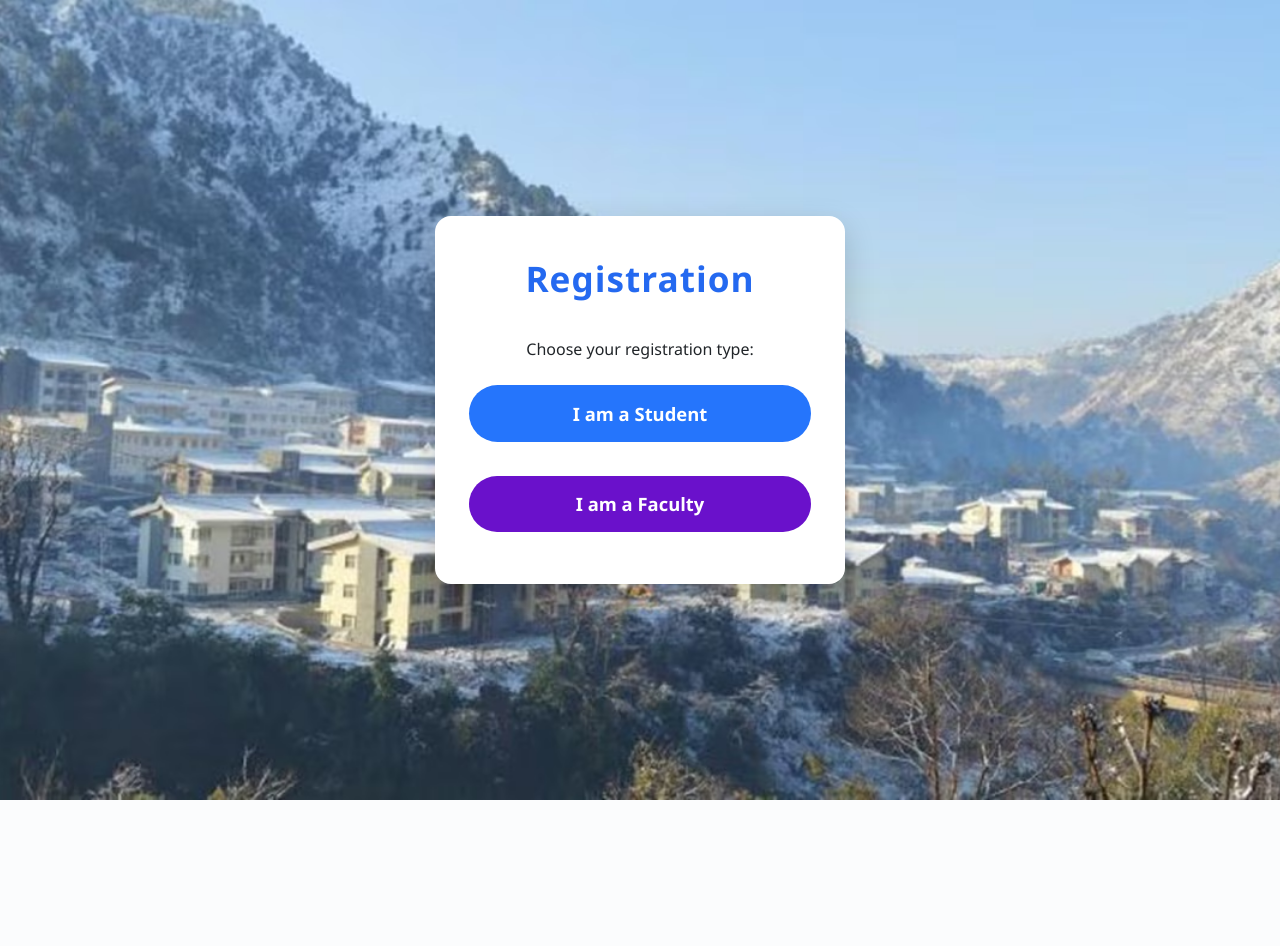
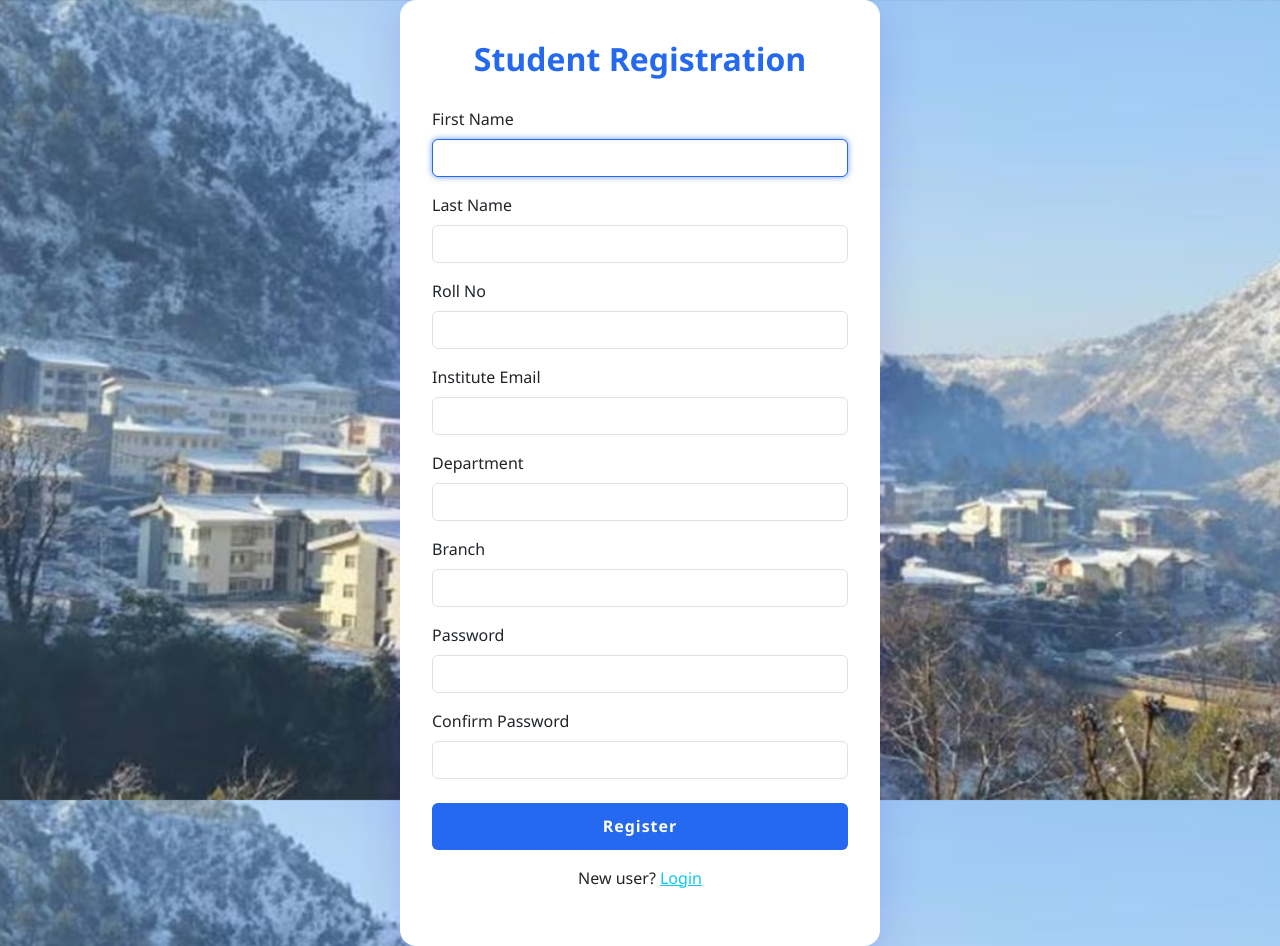
Before and after one commit to Chaudhary-IIT/Sootrank, a Django app: page /register/ in a window 1280 px wide. Before the commit the page ends 800 px from the top, so only its background shows below. Run offline with Django 5.2, Linux system fonts and the light colour scheme.

Commit message:
Login Register Page Completed

```diff
--- a/Registration/models.py
+++ b/Registration/models.py
@@ -11,7 +11,7 @@
     roll_no=models.CharField(max_length=10,unique=True)
     department=models.CharField(max_length=255)
     branch=models.CharField(max_length=255)
-    mobile_no=models.IntegerField(max_length=15, null=True)
+    mobile_no=models.IntegerField(null=True)
 
     def __str__(self):
         return self.roll_no
@@ -24,7 +24,7 @@
     password=models.CharField(max_length=255)
     faculty_id=models.CharField(max_length=10,unique=True)
     department=models.CharField(max_length=255)
-    mobile_no=models.IntegerField(max_length=15, null=True)
+    mobile_no=models.IntegerField(null=True)
 
     def __str__(self):
         return self.first_name+ " " +self.last_name
--- a/Sootrank/settings.py
+++ b/Sootrank/settings.py
@@ -79,7 +79,7 @@
         'ENGINE': 'django.db.backends.postgresql',
         'NAME': 'sootrank_db',
         'USER': 'sootrank_user',
-        'PASSWORD': 'yourpassword',
+        'PASSWORD': 'YO123#yo',
         'HOST': 'localhost',
         'PORT': '5432',
     }
--- a/Sootrank/urls.py
+++ b/Sootrank/urls.py
@@ -21,8 +21,17 @@
 urlpatterns = [
     path('admin/', admin.site.urls),
     path('',views.login),
+    path('login/', views.login, name='login'),
     path('register/',views.register),
-    path('register/student/',views.register_student),
-    path('register/faculty/',views.register_faculty),
-
+    path("students_dashboard/", views.students_dashboard, name="students_dashboard"),
+    # path("logout/", views.logout_view, name="logout"),
+    # path("catalog/", views.catalog, name="catalog"),
+    # path("select-courses/", views.select_courses, name="select_courses"),
+    # path("register-courses/", views.register_courses, name="register_courses"),
+    # path("profile/update/", views.profile_update, name="profile_update"),
+    # path("pay-fees/", views.pay_fees, name="pay_fees"),
+    # path("support/ticket/", views.support_ticket, name="support_ticket"),
+    # path("tickets/", views.tickets, name="tickets"),
+    # path("notifications/", views.notifications, name="notifications"),
+    # path("change-password/", views.change_password, name="change_password"),
 ]
--- a/Sootrank/views.py
+++ b/Sootrank/views.py
@@ -4,16 +4,40 @@
 from django.http import HttpResponse
 from django.shortcuts import redirect, render
 from Registration.models import Student, Faculty
-from django.contrib.auth.hashers import make_password
+from django.contrib.auth.hashers import make_password,check_password
+import re
 
 def login(request):
+    if request.method == "POST":
+        identifier = request.POST['identifier'].lower()   # could be roll_no OR email
+        password = request.POST['password']
+
+        try:
+            # Try matching roll_no first
+            if Student.objects.filter(roll_no=identifier).exists():
+                this_user = Student.objects.get(roll_no=identifier)
+            # If not roll_no, then check email
+            elif Student.objects.filter(email_id=identifier).exists():
+                this_user = Student.objects.get(email_id=identifier)
+            else:
+                messages.error(request, "Invalid Roll No/Email or Password")
+                return render(request, 'login.html')
+
+            # Now check password
+            if (check_password(password, this_user.password)):
+                return redirect("/students_dashboard/", roll_no=this_user.roll_no)
+            else:
+                messages.error(request, "Invalid Roll No/Email or Password")
+
+        except Student.DoesNotExist:
+            messages.error(request, "First Register Yourself")
+            return render(request, 'login.html')
+
     return render(request, 'login.html')
 
-def register(request):
-    return render(request,'register.html')
 
 
-def register_student(request):
+def register(request):
     if request.method=='POST':
         firstname=request.POST['firstname']
         lastname=request.POST['lastname']
@@ -25,47 +49,31 @@
         password2=request.POST['password2']
         hashed_password = make_password(password1)
 
-        try:
-            Student.objects.create(
-                first_name=firstname,
-                last_name=lastname,
-                email_id=email,
-                roll_no=roll_no,
-                password=hashed_password,
-                department=department,
-                branch=branch
-            )
-            messages.success(request, 'Registration successful! Please log in.')
-            return redirect('/')  # Redirect to login page or another page
-        except IntegrityError:
-            messages.error(request, "Student with this email or roll number already exists.")
-
-    return render(request, 'register_student.html')
+        pattern1=re.compile(r'^(?:B|b|V|v|D|d|IM|im|MB|mb)\d{5}$')
+        pattern2=re.compile(r'^(?:B|b|V|v|D|d|IM|im|MB|mb)\d{5}@students\.iitmandi\.ac\.in$')
 
 
-def register_faculty(request):
-    if request.method=='POST':
-        firstname=request.POST['firstname']
-        lastname=request.POST['lastname']
-        faculty_id=request.POST['faculty_id']
-        email=request.POST['email']
-        department=request.POST['department']
-        password1=request.POST['password1']
-        password2=request.POST['password2']
-        hashed_password = make_password(password1)
+        if(pattern1.match(roll_no) and pattern2.match(email) and (email[:len(roll_no)].lower()==roll_no.lower())):
 
-        try:
-            Faculty.objects.create(
-                first_name=firstname,
-                last_name=lastname,
-                email_id=email,
-                faculty_id=faculty_id,
-                password=hashed_password,
-                department=department
-            )
-            messages.success(request, 'Registration successful! Please log in.')
-            return redirect('/')  # Redirect to login page or another page
-        except IntegrityError:
-            messages.error(request, "Student with this email or roll number already exists.")
+            try:
+                Student.objects.create(
+                    first_name=firstname,
+                    last_name=lastname,
+                    email_id=email.lower(),
+                    roll_no=roll_no.lower(),
+                    password=hashed_password,
+                    department=department,
+                    branch=branch
+                )
+                messages.success(request, 'Registration successful! Please log in.')
+                return redirect('/')  # Redirect to login page or another page
+            except IntegrityError:
+                messages.error(request, "Student with this email or roll number already exists.")
+        else:
+            messages.error(request, "Invalid Roll No. or Institute Email")
 
-    return render(request, 'register_faculty.html')
+    return render(request, 'register.html')
+
+def students_dashboard(request):
+    # student = Student.objects.get(roll_no=roll_no)
+    return render(request,'students_dashboard.html')
--- a/templates/register.html
+++ b/templates/register.html
@@ -1,86 +1,152 @@
 {% load static %}
 <!DOCTYPE html>
 <html lang="en">
+
 <head>
     <meta charset="UTF-8" />
-    <title>Registration Type - Academic Automation</title>
+    <title>Student Registration - Academic Automation</title>
     <meta name="viewport" content="width=device-width, initial-scale=1" />
     <link href="https://cdn.jsdelivr.net/npm/bootstrap@5.3.3/dist/css/bootstrap.min.css" rel="stylesheet" />
+    <script src="https://cdn.jsdelivr.net/npm/bootstrap@5.0.2/dist/js/bootstrap.bundle.min.js"
+        integrity="sha384-MrcW6ZMFYlzcLA8Nl+NtUVF0sA7MsXsP1UyJoMp4YLEuNSfAP+JcXn/tWtIaxVXM"
+        crossorigin="anonymous"></script>
     <style>
         body {
             background: url("{% static 'images/IIT-Mandi-1200.avif' %}") no-repeat center center fixed;
             background-size: cover;
             min-height: 100vh;
+            font-family: 'Segoe UI', sans-serif;
             display: flex;
             align-items: center;
             justify-content: center;
-            font-family: 'Segoe UI', sans-serif;
         }
-        .select-card {
-            background: #fff;
+
+        .register-card {
+            background: white;
             border-radius: 1rem;
-            box-shadow: 0px 10px 30px rgba(0, 0, 0, 0.17);
-            padding: 2.3rem 2.1rem 2.1rem;
-            max-width: 410px;
+            box-shadow: 0 10px 40px rgba(101, 60, 233, 0.2);
+            padding: 2.5rem 2rem;
             width: 100%;
+            max-width: 480px;
+        }
+
+        .register-title {
             text-align: center;
+            color: #2469f0;
+            font-weight: 700;
+            margin-bottom: 1.8rem;
+            font-size: 2rem;
         }
-        .page-title {
-            font-size: 2.2rem;
-            font-weight: 700;
-            color: #2469f0;
-            margin-bottom: 2rem;
-            letter-spacing: 1px;
+
+        .form-control:focus {
+            border-color: #2469f0;
+            box-shadow: 0 0 6px #2469f0aa;
         }
-        .btn-lg-custom {
-            font-size: 1.15rem;
+
+        .btn-primary {
+            background-color: #2469f0;
+            border: none;
             font-weight: 600;
-            padding: 0.9rem;
-            margin-bottom: 1.15rem;
-            border-radius: 2.5rem;
-            transition: background 0.18s;
+            letter-spacing: 0.06em;
+            padding: 0.7rem;
         }
-        .btn-student {
-            background: #2575fc;
-            color: #fff;
-            border: none;
-        }
-        .btn-student:hover {
-            background: #1859b7;
-            color: #fff;
-        }
-        .btn-faculty {
-            background: #6a11cb;
-            color: #fff;
-            border: none;
-        }
-        .btn-faculty:hover {
-            background: #512d94;
-            color: #fff;
-        }
-        @media (max-width: 500px) {
-            .select-card {
-                padding: 1.1rem 0.7rem;
-                max-width: 98vw;
-            }
-            .page-title {
-                font-size: 1.45rem;
-            }
-            .btn-lg-custom {
-                font-size: 1rem;
-                padding: 0.7rem;
-            }
+
+        .btn-primary:hover {
+            background-color: #1c5179;
         }
     </style>
 </head>
+
 <body>
-    <div class="select-card">
-        <div class="page-title">Registration</div>
-        <div class="mb-4">Choose your registration type:</div>
-        <div class="d-grid gap-3">
-            <a href="/register/student/" class="btn btn-student btn-lg-custom">I am a Student</a>
-            <a href="/register/faculty/" class="btn btn-faculty btn-lg-custom">I am a Faculty</a>
+    <div class="register-card">
+        <h2 class="register-title">Student Registration</h2>
+        {% if messages %}
+        <div class="container mt-3">
+            {% for message in messages %}
+            <div class="alert alert-danger alert-dismissible fade show" role="alert">
+                {{ message }}
+                <button type="button" class="btn-close" data-bs-dismiss="alert" aria-label="Close"></button>
+            </div>
+            {% endfor %}
         </div>
+        {% endif %}
+        <form method="POST" action="/register/">
+            {% csrf_token %}
+            <div class="mb-3">
+                <label for="first_name" class="form-label">First Name</label>
+                <input type="text" class="form-control" id="first_name" name="firstname" required autofocus />
+            </div>
+
+            <div class="mb-3">
+                <label for="last_name" class="form-label">Last Name</label>
+                <input type="text" class="form-control" id="last_name" name="lastname" required />
+            </div>
+
+            <div class="mb-3">
+                <label for="roll_no" class="form-label">Roll No</label>
+                <input type="text" class="form-control" id="roll_no" name="roll_no" maxlength="10" required />
+            </div>
+
+            <div class="mb-3">
+                <label for="email_id" class="form-label">Institute Email</label>
+                <input type="email" class="form-control" id="email_id" name="email" required />
+            </div>
+
+            <div class="mb-3">
+                <label for="department" class="form-label">Department</label>
+                <input type="text" class="form-control" id="department" name="department" required />
+            </div>
+
+            <div class="mb-3">
+                <label for="branch" class="form-label">Branch</label>
+                <input type="text" class="form-control" id="branch" name="branch" required />
+            </div>
+
+            <div class="mb-3">
+                <label for="password1" class="form-label">Password</label>
+                <input type="password" class="form-control" id="password1" name="password1" required minlength="8" />
+            </div>
+
+            <div class="mb-3">
+                <label for="password2" class="form-label">Confirm Password</label>
+                <input type="password" class="form-control" id="password2" name="password2" required minlength="8" />
+            </div>
+
+            <div class="d-grid mt-4">
+                <button type="submit" class="btn btn-primary">Register</button>
+            </div>
+        </form>
+        <p class="text-center mt-3">
+            New user? <a href="/login/" class="text-info">Login</a>
+        </p>
+
     </div>
+    <script>
+        // Client-side password match validation
+        const form = document.querySelector('form');
+        form.addEventListener('submit', function (e) {
+            const password1 = document.getElementById('password1').value;
+            const password2 = document.getElementById('password2').value;
+            if (password1 !== password2) {
+                e.preventDefault();
+                alert('Passwords do not match.');
+            }
+        });
+
+    </script>
+
+
+    <script>
+        // Auto-dismiss after 4 seconds
+        setTimeout(function () {
+            let alerts = document.querySelectorAll('.alert');
+            alerts.forEach(function (alert) {
+                let bsAlert = new bootstrap.Alert(alert);
+                bsAlert.close();
+            });
+        }, 4000);
+    </script>
+
 </body>
+
 </html>
```
Also changed, not shown: templates/login.html (+52 -3 lines), templates/register_faculty.html (deleted, +0 -118 lines), templates/register_student.html (deleted, +0 -122 lines), templates/students_dashboard.html (added, +11 -0 lines), Registration/migrations/0003_alter_faculty_mobile_no_alter_student_mobile_no.py (added), templates/user_dashboard.html (deleted).
